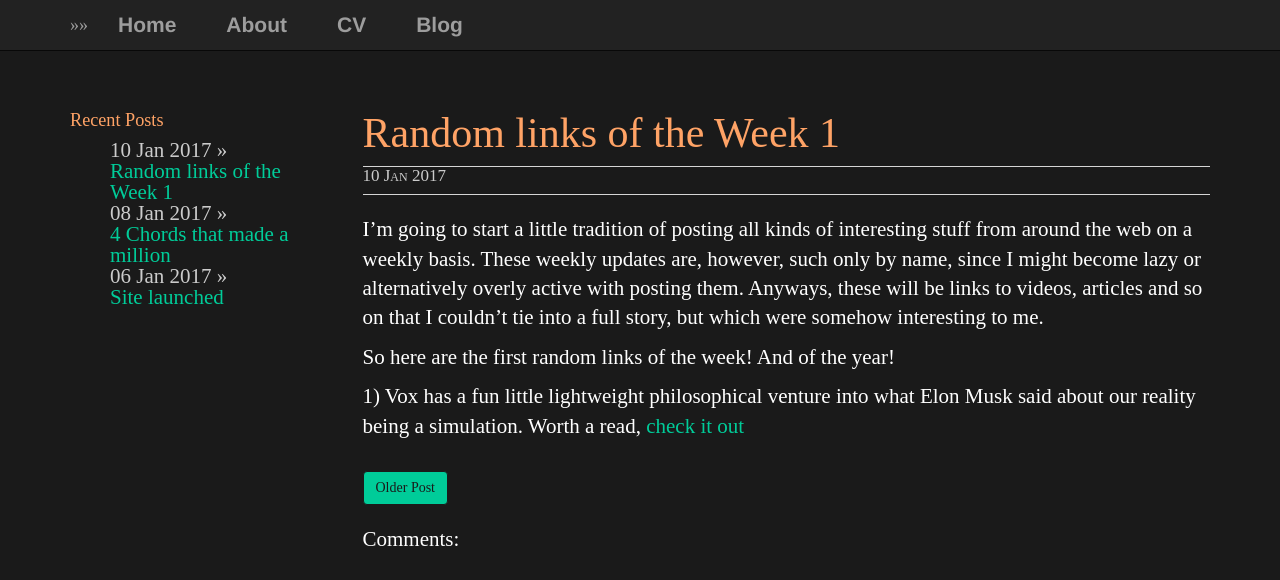
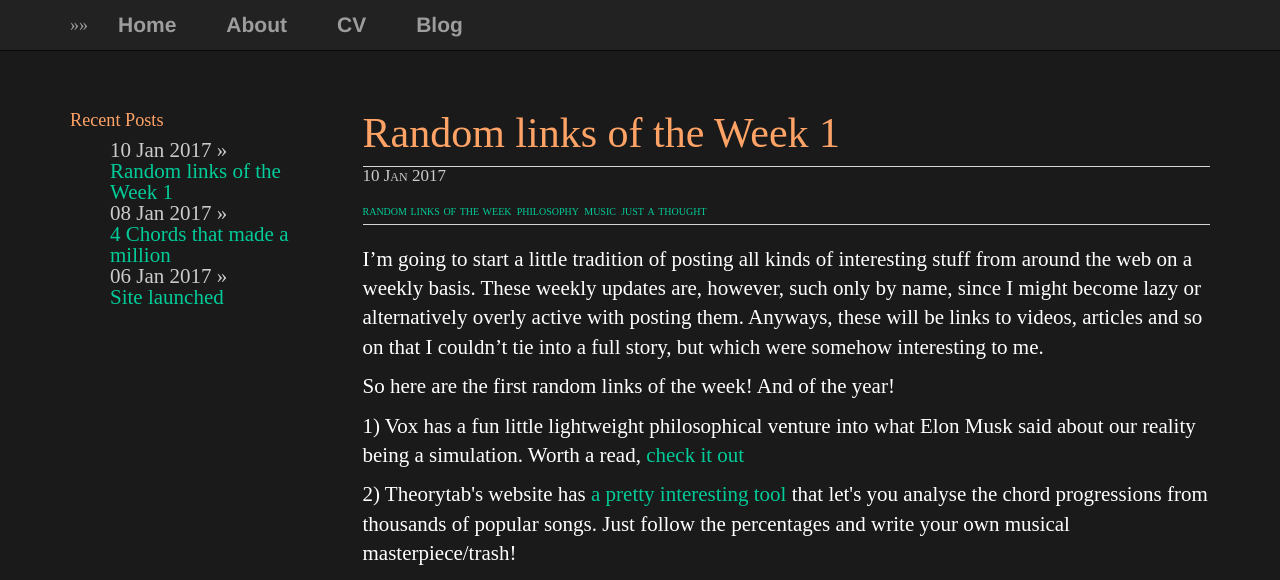
Before and after one commit to plantecophys/plantecophys, a Jekyll site: the page built from _posts/2017-01-08-randomlinks1.md, in a window 1280 px wide and 1077 px high, cut to the strip 0-580 px from the top of the window. Built offline with Jekyll 4.4.1, drawn with Linux system fonts in a browser that asks for light colours.

Commit message:
Update 2017-01-08-randomlinks1.md

```diff
--- a/_posts/2017-01-08-randomlinks1.md
+++ b/_posts/2017-01-08-randomlinks1.md
@@ -2,6 +2,11 @@
 layout: post
 title: "Random links of the Week 1"
 date: 2017-01-10
+tags:
+- random links of the week
+- philosophy
+- music
+- just a thought
 ---
 
 I'm going to start a little tradition of posting all kinds of interesting stuff from around the web on a weekly basis. These weekly updates are, however, such only by name, since I might become lazy or alternatively overly active with posting them. Anyways, these will be links to videos, articles and so on that I couldn't tie into a full story, but which were somehow interesting to me.
@@ -9,3 +14,6 @@ I'm going to start a little tradition of posting all kinds of interesting stuff
 So here are the first random links of the week! And of the year!
 
 <p>1) Vox has a fun little lightweight philosophical venture into what Elon Musk said about our reality being a simulation. Worth a read, <a href="http://www.vox.com/2016/6/3/11837888/simulation-problem">check it out</a></p>
+
+<p>2) Theorytab's website has <a href="http://www.hooktheory.com/trends" target="_blank">a pretty interesting tool</a> that let's you analyse the chord progressions from thousands of popular songs. Just follow the percentages and write your own musical masterpiece/trash!
+</p>
```
